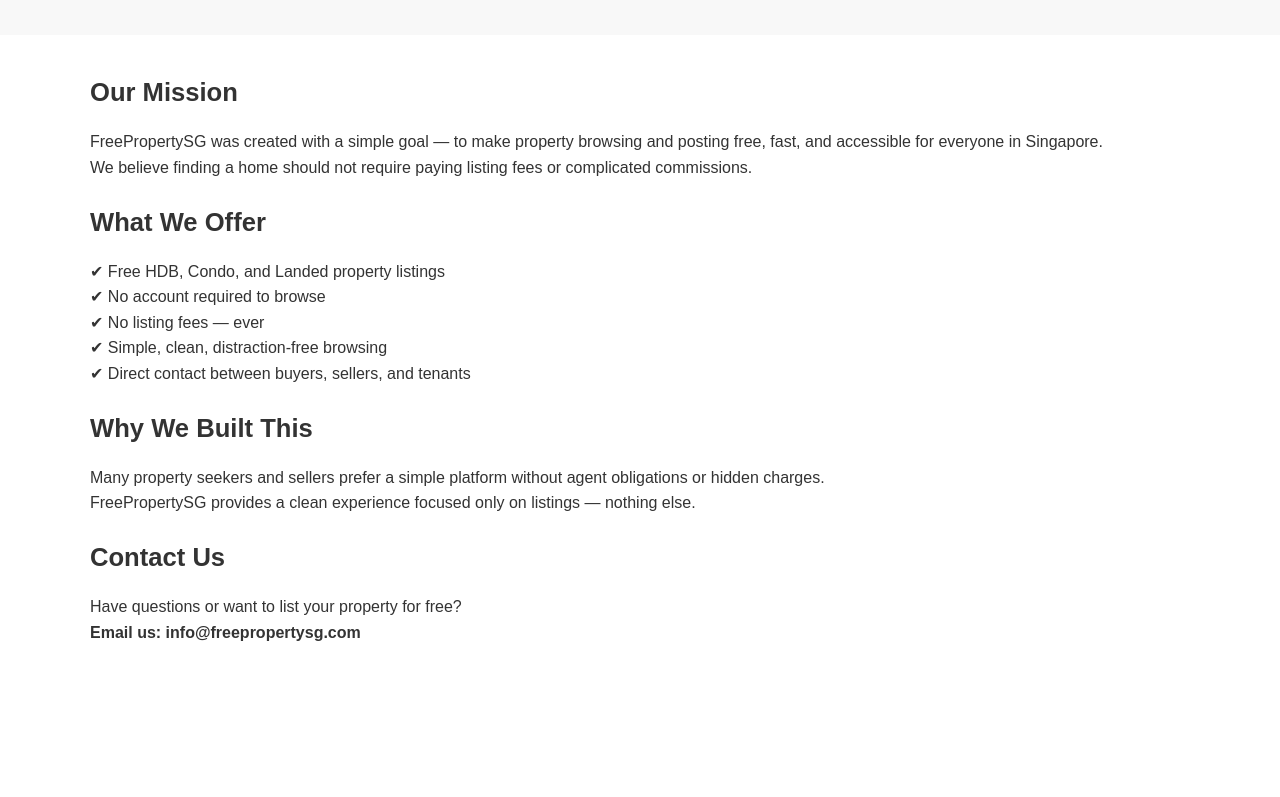
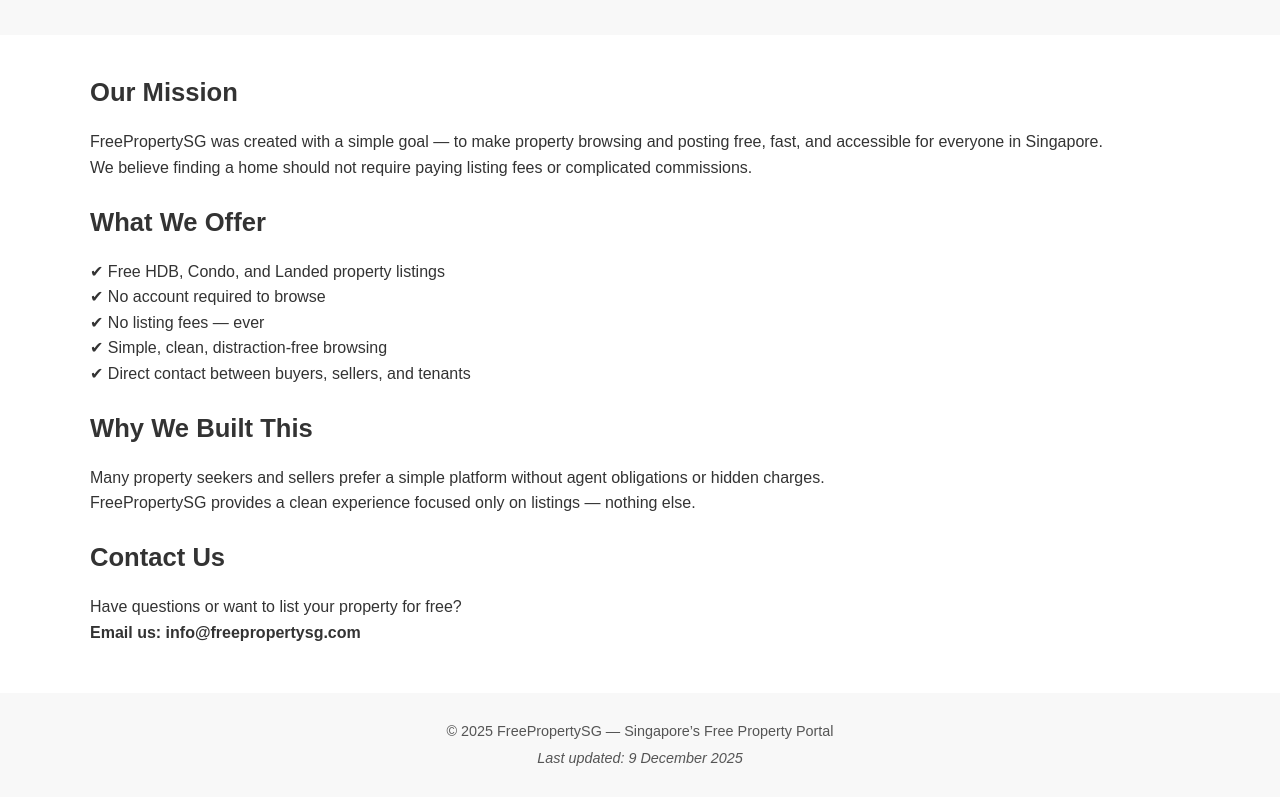
Before and after one commit to freepropertysg/freepropertysg, a plain HTML site: page about/index.html in a window 1280 px wide. Shown: the part 196-993 px from the top of the page. Before the commit the page ends 857 px from the top, so only its background shows below. Drawn offline with Linux system fonts and the light colour scheme.

Commit message:
Update index.html

```diff
--- a/about/index.html
+++ b/about/index.html
@@ -123,6 +123,7 @@ Have questions or want to list your property for free?<br>
 </main>
 
 <!-- FOOTER -->
+<footer id="site-footer"></footer>
 <script>
 fetch("/assets/footer.html")
   .then(res => res.text())
@@ -130,7 +131,6 @@ fetch("/assets/footer.html")
     document.getElementById("site-footer").innerHTML = html;
   });
 </script>
-<!-- FOOTER END -->
 
 <!-- MOBILE MENU -->
 <script>
```
